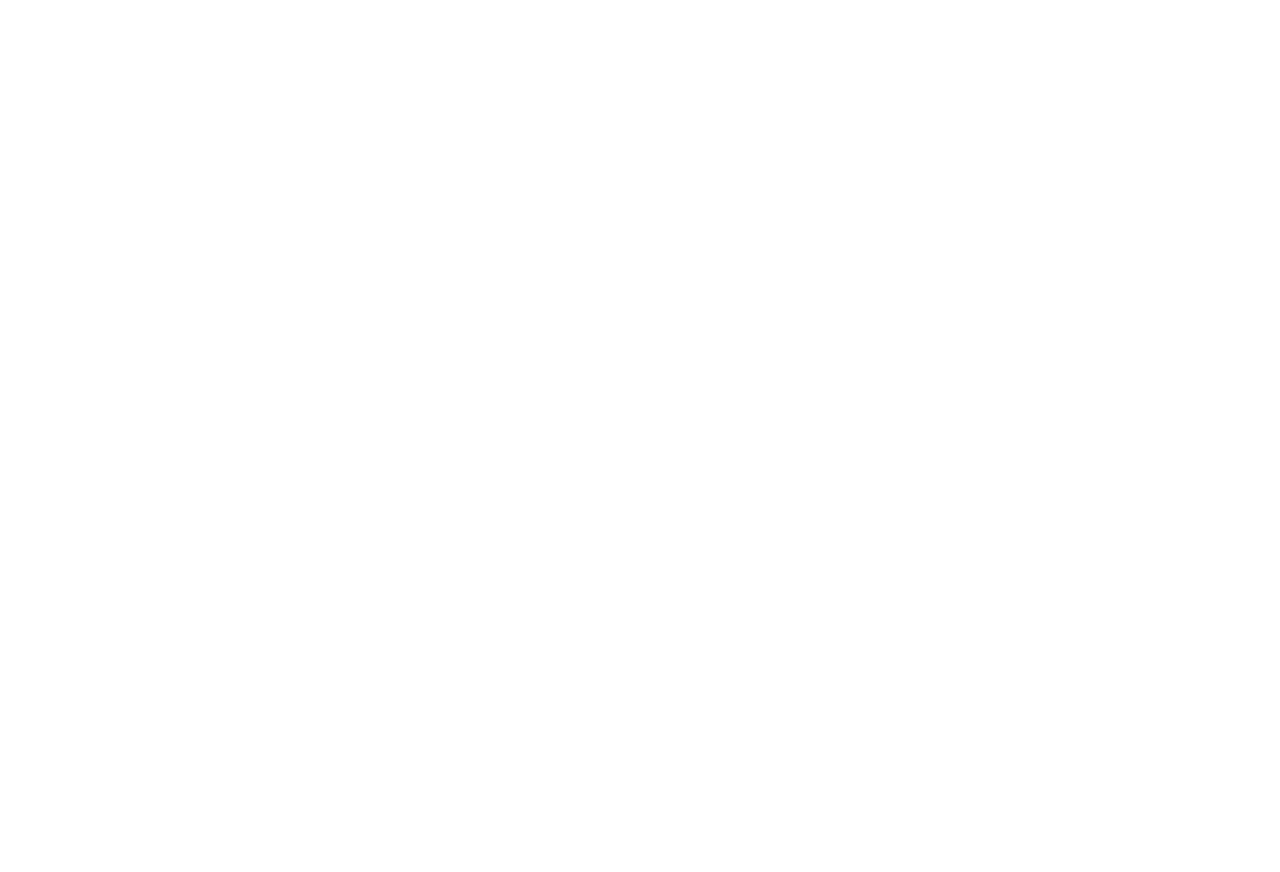
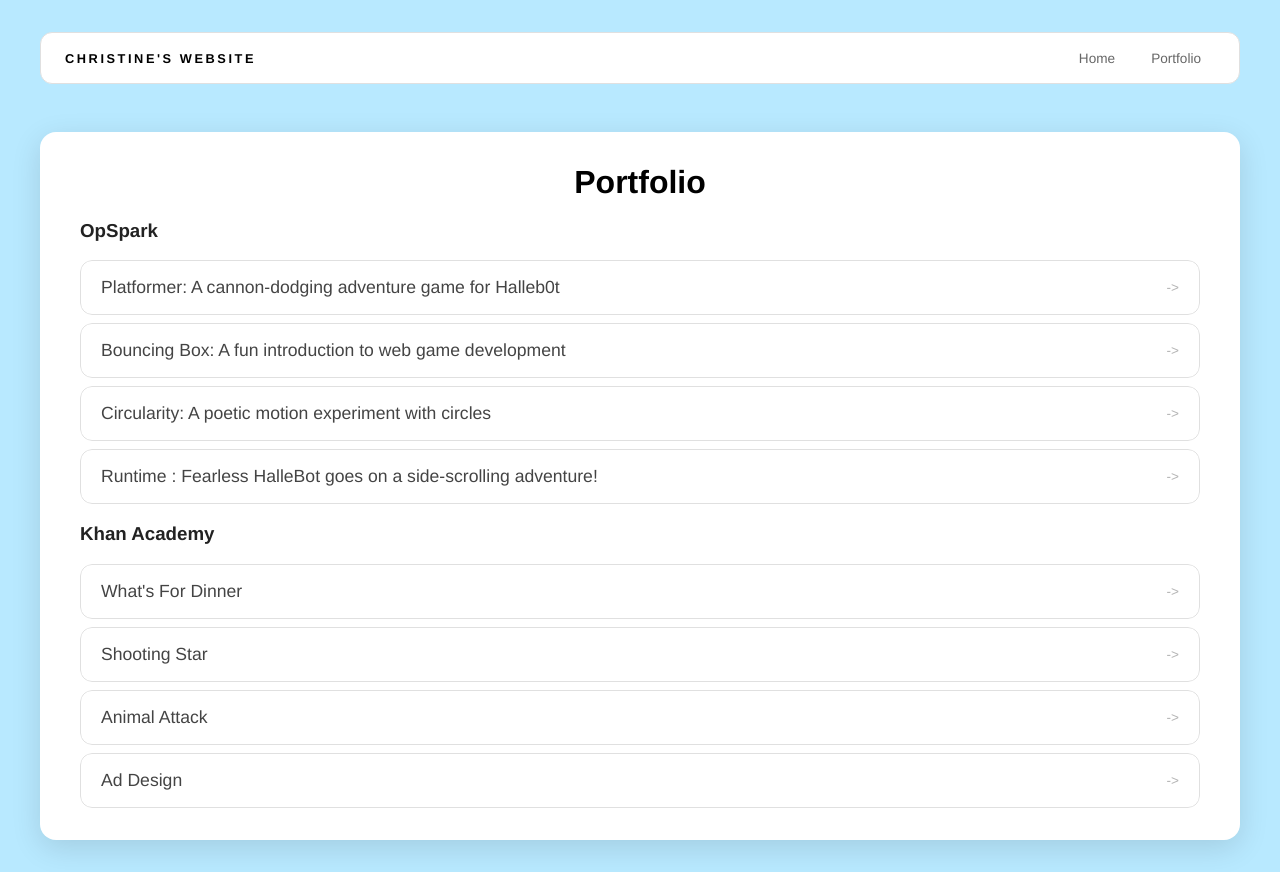
Before and after one commit to christinescheller/fundamentals2026.github.io, a plain HTML site: page portfolio.html in a window 1280 px wide. Before the commit the page ends 800 px from the top, so only its background shows below. Drawn offline with Linux system fonts and the light colour scheme.

Commit message:
Finished website

```diff
--- a/portfolio.html
+++ b/portfolio.html
@@ -0,0 +1,58 @@
+<!DOCTYPE html>
+<html>
+  <head>
+    <title>Christine's Website</title>
+     <link rel="stylesheet" href="style.css" />
+  </head>
+
+  <body>
+    <!-- All content goes here -->
+    <div id="all-contents">
+      <nav>
+        <h1>Christine's Website</h1>
+        <ul id = "nav-ul">
+          <li class = "nav-li"><a href  = "index.html">Home</a></li>
+          <li class = "nav-li"><a href  = "portfolio.html">Portfolio</a></li>
+        </ul>
+      </nav>
+        <main class = "portfolio-main">
+          <div class = "content">
+            <div class = "portfolio-box">
+              <h1>Portfolio</h1>
+              <h3>OpSpark</h3>
+              <ul class = "portfolio" id = "opspark">
+                <li>
+                <a href="fsd-projects/platformer/" target = "_blank">Platformer: A cannon-dodging adventure game for Halleb0t</a>
+                </li>
+                <li>
+                  <a href="fsd-projects/bouncing-box/" target = "_blank">Bouncing Box: A fun introduction to web game development</a>
+                </li>
+                <li>
+                  <a href="fsd-projects/circularity/" target = "_blank">Circularity: A poetic motion experiment with circles</a>
+                </li>
+                <li>
+                <a href="fsd-projects/runtime/" target = "_blank">Runtime : Fearless HalleBot goes on a side-scrolling adventure!</a>
+                </li>
+              </ul>
+              <h3>Khan Academy</h3>
+              <ul class = "portfolio" id = "khan">
+                <li>
+                <a href="https://www.khanacademy.org/computer-programming/spin-off-of-project-whats-for-dinner-pizza/5114263661559808" target = "_blank">What's For Dinner</a>
+                </li>
+                <li>
+                <a href="" target = "_blank">Shooting Star</a>
+                </li>
+                <li>
+                <a href="" target = "_blank">Animal Attack</a>
+                </li>
+                <li>
+                <a href="" target = "_blank">Ad Design</a>
+                </li>
+
+              </ul>
+            </div>
+          </div>
+        </main>
+    </div>
+  </body>
+</html>
--- a/style.css
+++ b/style.css
@@ -4,7 +4,7 @@
 
 body {
   margin: 0;
-  background: #ffb8f3;
+  background: #b8e9ff;
   color: #222;
   font-family: "Helvetica Neue", Arial, sans-serif;
 }
@@ -98,3 +98,151 @@ h2 {
   border-color: #000;
   transform: translateY(-2px);
 }
+
+.sidebar-img {
+  width: 100%;
+  max-width: 760px;
+  aspect-ratio: 3 / 4;
+  object-fit: cover;
+  display: block;
+  border-radius: 16px;
+  filter: grayscale(100%);
+  box-shadow: 0 8px 30px rgba(0, 0, 0, 0.12);
+  transition:
+    filter 0.4s ease,
+    transform 0.4s ease,
+    box-shadow 0.4s ease;
+}
+
+.sidebar-img:hover {
+  filter: grayscale(0%);
+  transform: translateY(-4px);
+  box-shadow: 0 16px 40px rgba(0, 0, 0, 0.18);
+}
+
+nav {
+  display: flex;
+  justify-content: space-between;
+  align-items: center;
+  margin-bottom: 48px;
+  padding: 16px 24px;
+  background: #fff;
+  border: 1px solid #e0e0e0;
+  border-radius: 12px;
+}
+
+nav h1 {
+  margin: 0;
+  font-size: 0.8rem;
+  font-weight: 700;
+  text-transform: uppercase;
+  letter-spacing: 0.2em;
+  color: #000;
+}
+
+#nav-ul {
+  list-style: none;
+  display: flex;
+  gap: 8px;
+  margin: 0;
+  padding: 0;
+}
+
+.nav-li a {
+  color: #666;
+  text-decoration: none;
+  font-size: 0.85rem;
+  font-weight: 500;
+  padding: 6px 14px;
+  border-radius: 8px;
+  transition:
+    background 0.25s ease,
+    color 0.25s ease;
+}
+
+.nav-li a:hover {
+  background: #000;
+  color: #fff;
+}
+
+/* Portfolio styles */
+.content h1 {
+  color: black;
+}
+
+.portfolio {
+  list-style: none;
+  margin: 0;
+  padding: 0;
+  width: 100%;
+  display: flex;
+  flex-direction: column;
+  gap: 8px;
+}
+
+.portfolio li {
+  border-radius: 12px;
+  overflow: hidden;
+}
+
+.portfolio a {
+  display: flex;
+  justify-content: space-between;
+  align-items: center;
+  text-decoration: none;
+  color: #444;
+  padding: 16px 20px;
+  font-size: 1.1rem;
+  font-weight: 500;
+  background: #fff;
+  border: 1px solid #e0e0e0;
+  border-radius: 12px;
+  transition: background 0.25s ease, color 0.25s ease, transform 0.25s ease;
+}
+
+.portfolio a:hover {
+  background: #000;
+  color: #fff;
+  transform: translateX(4px);
+}
+
+.portfolio a::after {
+  content: "->";
+  font-size: 0.85rem;
+  opacity: 0.4;
+  transition: opacity 0.25s ease;
+  white-space: nowrap;
+}
+
+.portfolio a:hover::after {
+  opacity: 1;
+}
+
+.portfolio-main {
+  display: block;
+  min-height: auto;
+}
+
+.portfolio-box {
+  background: #ffffff;
+  padding: 32px 40px;
+  border-radius: 16px;
+  box-shadow: 0 8px 30px rgba(0, 0, 0, 0.12);
+  width: 100%;
+}
+
+.portfolio-box h1 {
+  text-align: center;
+  width: 100%;
+  margin: 0;
+}
+
+#opspark a:hover {
+  background: #90ee90;
+  color: #000;
+}
+
+#khan a:hover {
+  background: #4a90e2;
+  color: #fff;
+}
```
Also changed, not shown: index.html (+7 -1 lines).
